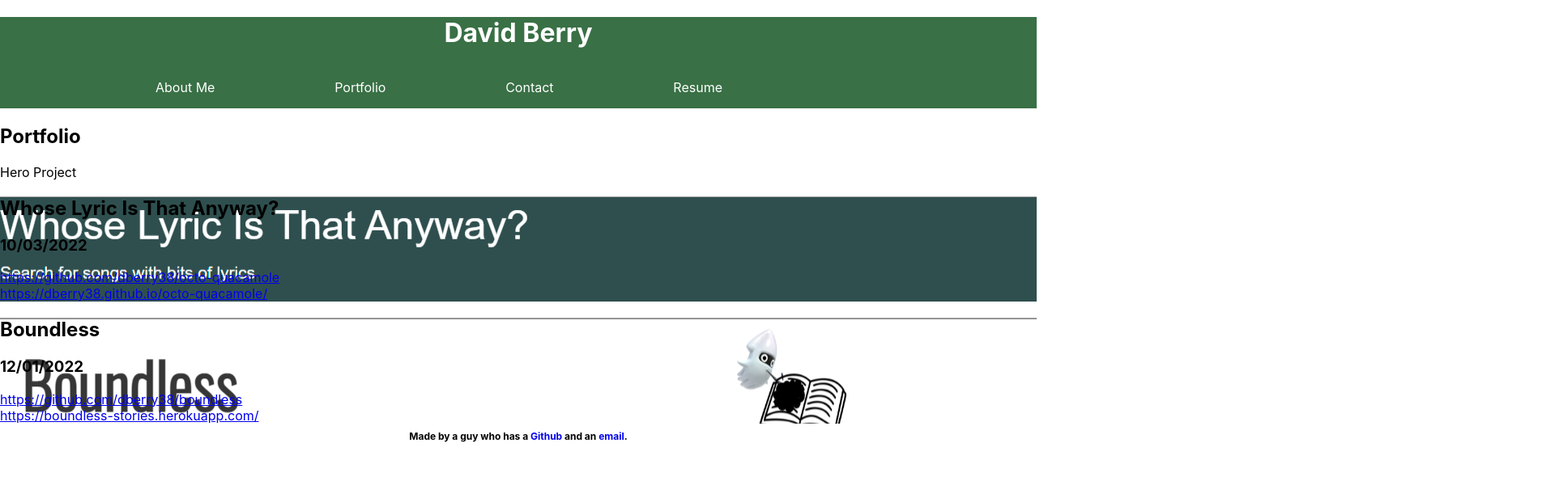
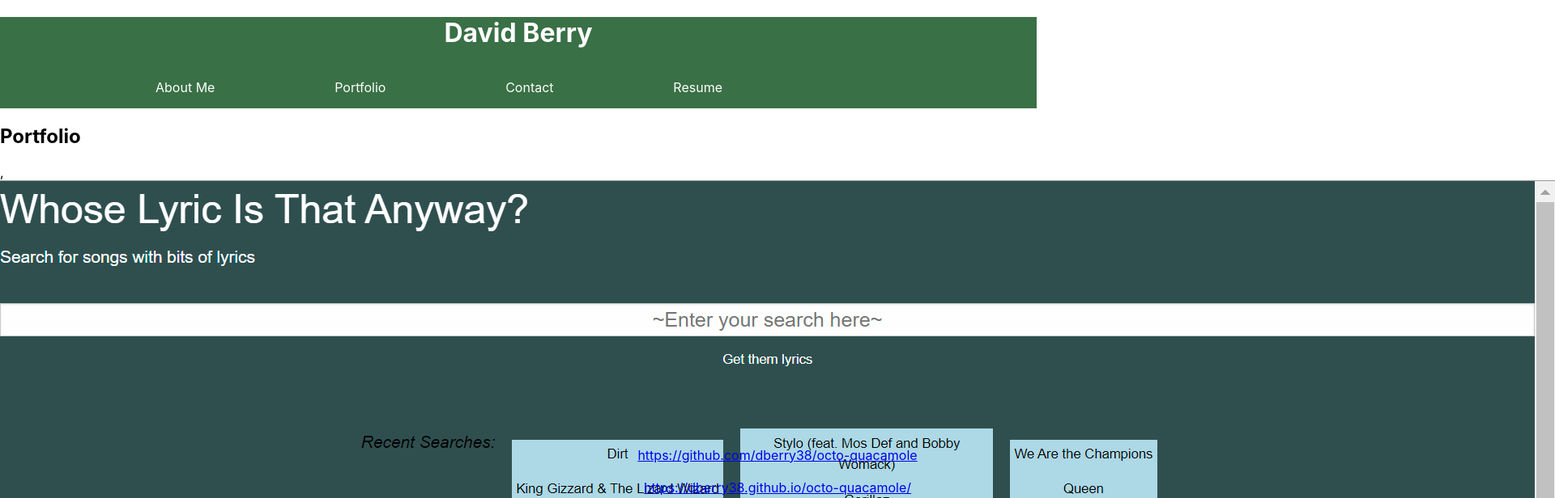
Before and after one commit to dberry38/forest-medallion, a React (Create React App) app: page / in a window 1280 px wide. Both pictures are taken after a click on the element "Portfolio". Shown: the top 616 px of the page at 81% size, 1920 px wide, since content can reach past the window. Built offline with nearby package versions, Linux system fonts and the light colour scheme.

Commit message:
developing project cards

```diff
--- a/src/components/Contact/Contact.js
+++ b/src/components/Contact/Contact.js
@@ -3,7 +3,12 @@ import React from 'react';
 function ContactDiv(props) {
     return (
         <div>
-            <h1>Placeholder header</h1>
+            <h1>Find me on:</h1>
+            <a href="https://github.com/dberry38">Github</a>
+            <br></br>
+            <a href="https://www.linkedin.com/in/david-berry-122b5787/">LinkedIn</a>
+            <br></br>
+            <a href="https://stackoverflow.com/users/19490552/david-berry">Stack Overflow</a>
         </div>
     );
 }
--- a/src/components/Portfolio/Portfolio.js
+++ b/src/components/Portfolio/Portfolio.js
@@ -2,10 +2,15 @@ import React from "react";
 import ProjectDiv from "../Project/Project";
 import { projectArray } from "./projectArray";
 
+
+// TODO STYLING
+
+
 function PortfolioDiv(props) {
   return (
     <div className="container">
-      <main className="star-project">Hero Project</main>
+      {/* <main className="star-project">Hero Project</main> */},
+      {/* so the idea with the hero project is that theere will be one main project being displayed as a 'hero', with the rest shown below in cards. That will be coming later. Probably way later. */}
       <div className="list-section">
         {projectArray.map((project) => {
           return (
@@ -13,7 +18,6 @@ function PortfolioDiv(props) {
               title={project.title}
               Github={project.Github}
               liveLink={project.liveLink}
-              date={project.date}
               image={project.image}
             />
           );
--- a/src/components/Portfolio/projectArray.js
+++ b/src/components/Portfolio/projectArray.js
@@ -7,14 +7,12 @@ export const projectArray = [
         title: "Whose Lyric Is That Anyway?",
         Github: "https://github.com/dberry38/octo-quacamole",
         liveLink: "https://dberry38.github.io/octo-quacamole/",
-        date: "10/03/2022",
         image: `${demoP1}`,
     },
     {
         title: "Boundless",
         Github: "https://github.com/dberry38/boundless",
         liveLink: "https://boundless-stories.herokuapp.com/",
-        date: "12/01/2022",
         image: `${demoP2}`,
     },
 ];
--- a/src/components/Project/Project.js
+++ b/src/components/Project/Project.js
@@ -1,13 +1,28 @@
 import React from "react";
+import { css } from '@emotion/css';
 
-function ProjectDiv({ title, Github, liveLink, date, image}) {
+// TODO STYLING
+const cardStyle = `
+display: flex;
+flex-direction: column;
+flex-wrap: wrap;
+align-items: center;
+justify-content: center;
+margin: auto;
+margin-bottom: 5rem;
+padding: 10rem 10rem;
+width: 100rem;
+height: 25rem;
+`
+
+
+function ProjectDiv({ title, Github, liveLink, image}) {
     return (
             {/* Projects will be iterated through with the map method to display cards of my projects */},
             {/* or no, this will just be the template that Portfolio uses by passing the projects array info into the Project component when we map through. */},
 
-            <div style={{background: `url(${image})`}}>
-                <h1>{title}</h1>
-                <h3>{date}</h3>
+            <div style={{background: `url(${image})`}} className={css(cardStyle)}>
+                {/* <h1>{title}</h1> */}
                 <a href={Github} target="_blank" rel="noopener noreferrer">{Github}</a>
                 <br></br>
                 <a href={liveLink} target="_blank" rel="noopener noreferrer">{liveLink}</a>
```
